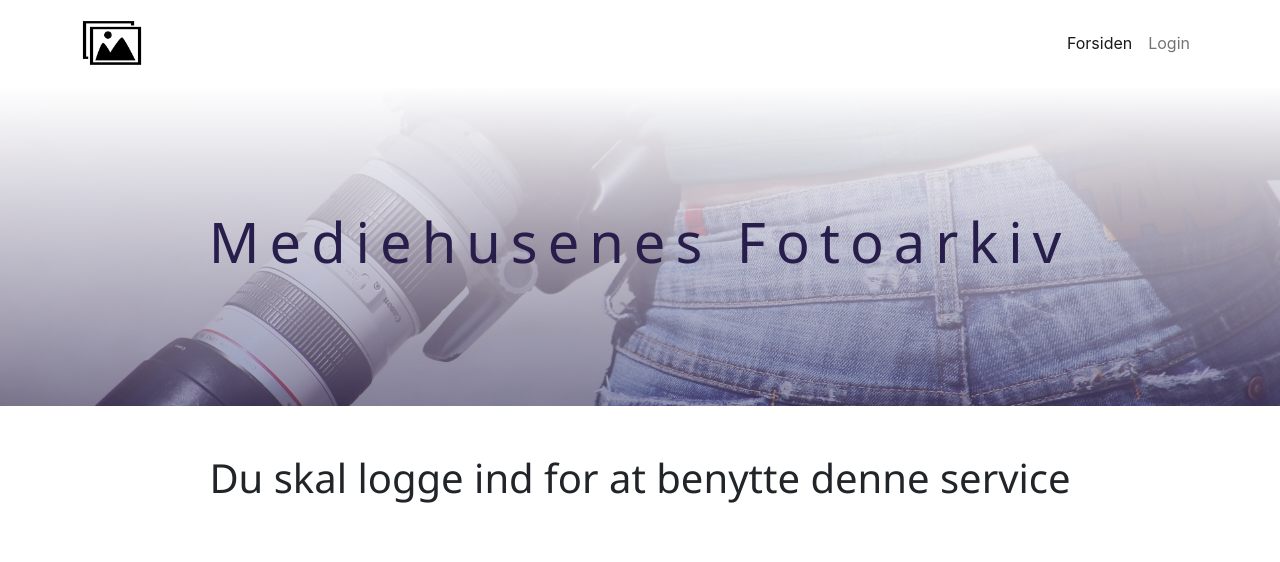
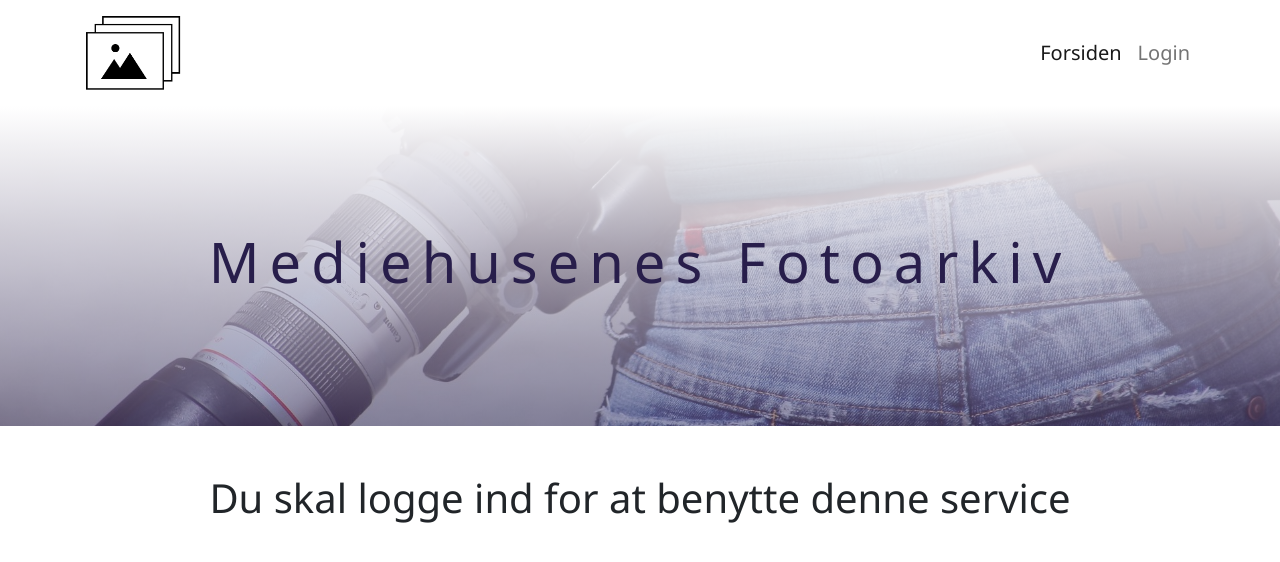
Before and after one commit to MaibrittRittermann/diplom-frontend, a React (Create React App) app in the folder fotoarkiv/: page / in a window 1280 px wide. Shown: the top 562 px of the page. Built offline with nearby package versions, Linux system fonts and the light colour scheme; no server answers.

Commit message:
Delete and redirect ok

```diff
--- a/fotoarkiv/src/App.css
+++ b/fotoarkiv/src/App.css
@@ -28,8 +28,8 @@
   letter-spacing: 10px;
 }
 
-.App-link {
-  color: #61dafb;
+.nav-link {
+  font-size: 1.25rem;
 }
 
 @keyframes App-logo-spin {
--- a/fotoarkiv/src/components/Menu.js
+++ b/fotoarkiv/src/components/Menu.js
@@ -8,7 +8,7 @@ const Menu = ({user}) => {
       <Navbar expand="lg" bg="white" variant="light">
         <Container>
           <Navbar.Brand href="/">
-            <img src="logo.png" id="logo" alt="Logo" height="60px" />
+            <img src="logo.png" id="logo" alt="Logo" height="80px" />
           </Navbar.Brand>
           <Navbar.Toggle aria-controls="basic-navbar-nav" />
           <Navbar.Collapse id="basic-navbar-nav">
--- a/fotoarkiv/src/index.css
+++ b/fotoarkiv/src/index.css
@@ -1,8 +1,9 @@
 body {
   margin: 0;
-  font-family: -apple-system, BlinkMacSystemFont, 'Segoe UI', 'Roboto', 'Oxygen',
+  font-family:'Segoe UI', Tahoma, Geneva, Verdana, sans-serif;
+  /* font-family: -apple-system, BlinkMacSystemFont, 'Segoe UI', 'Roboto', 'Oxygen',
     'Ubuntu', 'Cantarell', 'Fira Sans', 'Droid Sans', 'Helvetica Neue',
-    sans-serif;
+    sans-serif; */
   -webkit-font-smoothing: antialiased;
   -moz-osx-font-smoothing: grayscale;
 }
--- a/fotoarkiv/src/routes/User.js
+++ b/fotoarkiv/src/routes/User.js
@@ -3,9 +3,9 @@ import { getCurrentUser } from '../services/loginService';
 import { getUser, saveUser } from '../services/userService';
 import { toast } from 'react-toastify';
 import { Form, Button, Dropdown, DropdownButton} from 'react-bootstrap';
-import { useParams } from 'react-router-dom';
+import { useParams, useNavigate } from 'react-router-dom';
 
-const User = props => {
+const User = () => {
 
     const [User, setUser] = useState({
         _id: useParams().id,
@@ -16,6 +16,7 @@ const User = props => {
     });
 
     const [errors, setErrors] = useState('');
+    const navigate = useNavigate();
 
     useEffect(() => {
         editUser();
@@ -52,7 +53,7 @@ const User = props => {
             toast(`Bruger ${User.name} er oprettet`);
 
             // TODO : FIX THIS
-            props.history.push('/users');
+            navigate('/users');
         } catch(ex) {
             setErrors(ex.response.data);
         }
--- a/fotoarkiv/src/routes/UserDelete.js
+++ b/fotoarkiv/src/routes/UserDelete.js
@@ -1,5 +1,5 @@
 import React from "react";
-import { useParams } from 'react-router-dom';
+import { useParams, useNavigate } from 'react-router-dom';
 import {deleteUser } from '../services/userService';
 import { Form, Button} from 'react-bootstrap';
 import { toast } from 'react-toastify';
@@ -8,15 +8,14 @@ const DeleteUser = () => {
 
     const id = useParams().id;
     const name = useParams().name;
+    const navigate = useNavigate();
 
     const handleSubmit = async (e) => {
         e.preventDefault();
         try {
             await deleteUser(id);
             toast(`Bruger ${name} er slettet`);
-
-            // TODO : FIX THIS
-           // props.history.push('/users');
+            navigate('/users');
         } catch(ex) {
             console.log(ex.response.data);
         }
@@ -24,6 +23,8 @@ const DeleteUser = () => {
 
     return ( <Form className="rounded p-4 text-center" onSubmit={handleSubmit} >
         <h1 className="mt-5">Ønsker du virkelig at slette {name}</h1>
+        {// TODO: Link fortryd
+        }
         <Button variant="danger" type="submit" >Slet {name}</Button>
     </Form> );
 }
```
Also changed, not shown: fotoarkiv/public/logo.png, 1 other file (tests, documents, lock files or other folders).
